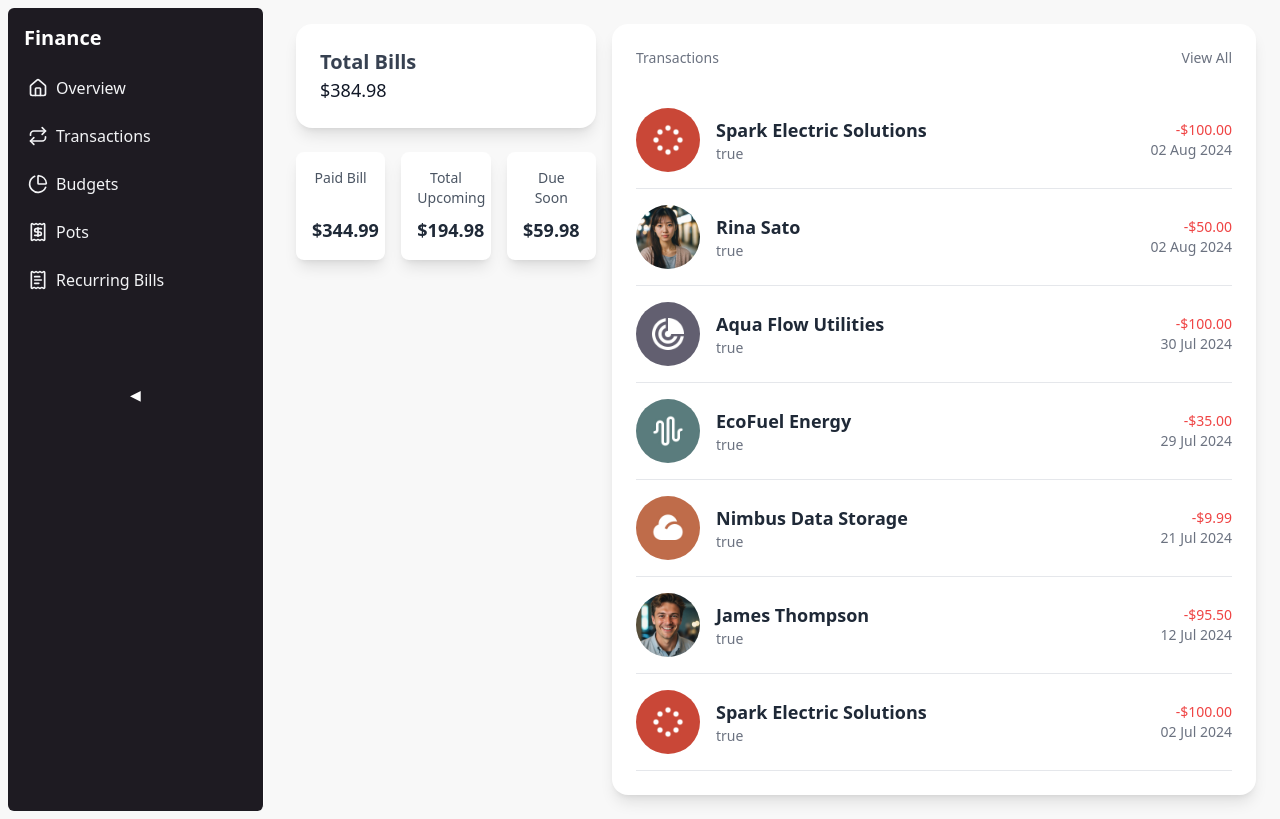
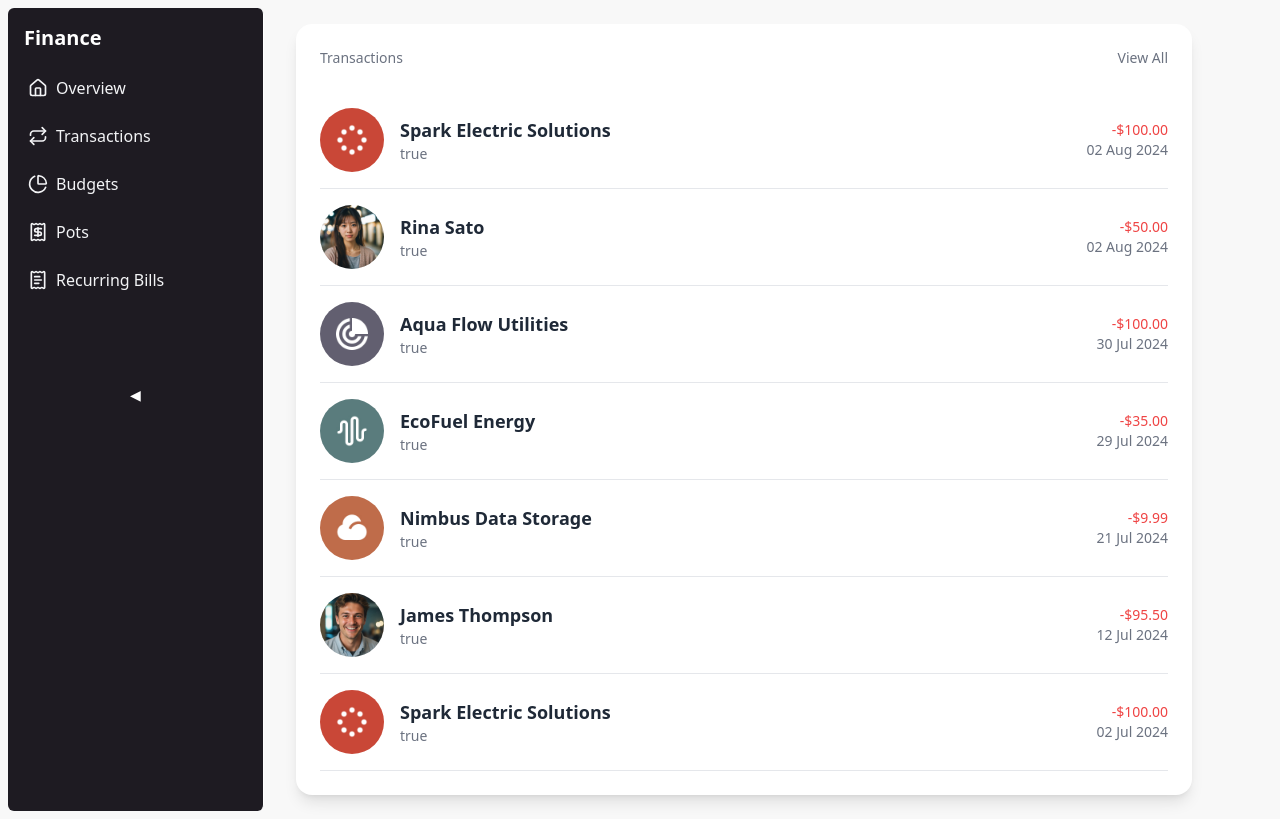
Before and after one commit to kareen133/personal-Finance-app, a Vue app: page /recurring in a window 1280 px wide. Built offline with nearby package versions, Linux system fonts and the light colour scheme.

Commit message:
Update BillsPage.vue

```diff
--- a/src/page/BillsPage.vue
+++ b/src/page/BillsPage.vue
@@ -15,16 +15,6 @@ console.log("transactions" , transactions.filter(tx => tx.category === 'Bills')
 <template>
   <div class="flex flex-col md:flex-row gap-4">
 
-    <div class="flex-1 min-w-[300px] space-y-6">
-
-      <div class="bg-white rounded-2xl shadow-lg p-6 w-full max-w-sm">
-        <h1 class="text-xl font-semibold capitalize text-gray-700">Total bills</h1>
-        <p class="text-lg text-gray-900">$384.98</p>
-      </div>
-
-      <Bills />
-
-    </div>
 
     <div class="bg-white rounded-2xl shadow-lg p-6 w-full max-w-4xl">
       <!-- Header Row -->
```
